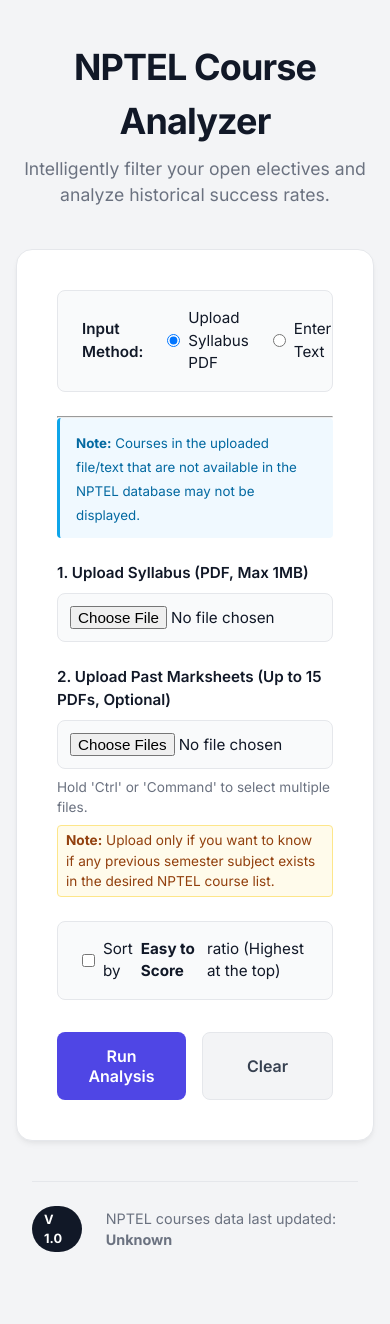
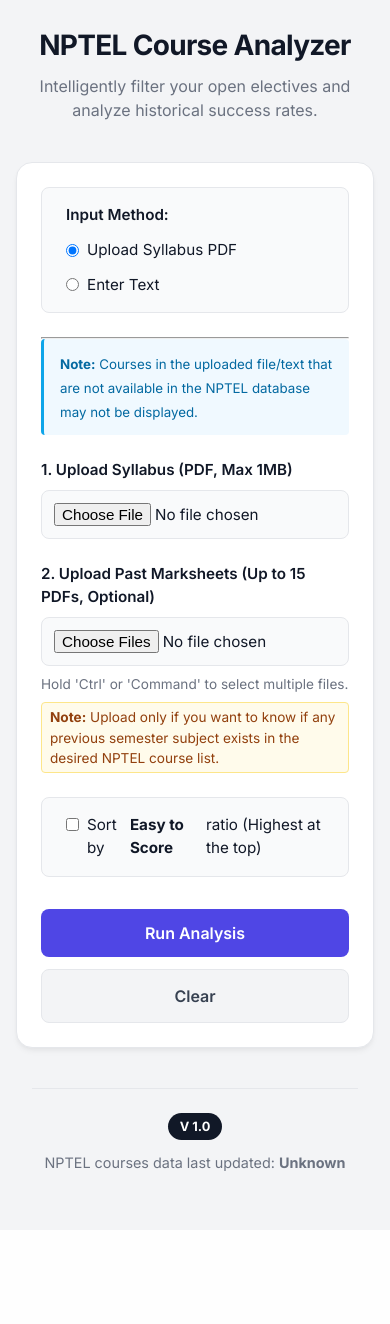
Before and after one commit to hasheerahmed/NPTEL-analyzer, a Flask app: page / in a window 390 px wide. After the commit the page ends 1171 px from the top, so only its background shows below. Run offline with Flask 3, Linux system fonts and the light colour scheme.

Commit message:
Made UI mobile responsive and updated course catalog scraper

```diff
--- a/static/style.css
+++ b/static/style.css
@@ -374,3 +374,61 @@
     font-size: 0.9rem;
     color: var(--text-muted);
 }
+
+/* ========================================================= */
+/* --- MOBILE RESPONSIVENESS (NEW) --- */
+/* ========================================================= */
+
+@media (max-width: 768px) {
+    /* Reduce edge padding on phones */
+    .wide-container {
+        padding: 1.5rem 1rem;
+    }
+
+    /* Shrink the main title so it fits on one line */
+    .main-header h1 {
+        font-size: 1.75rem;
+    }
+
+    .main-header p {
+        font-size: 1rem;
+    }
+
+    /* Shrink padding inside the white form card */
+    .upload-card {
+        padding: 1.5rem;
+    }
+
+    /* Fix the squished Input Method Toggles */
+    .toggle-group {
+        flex-direction: column;
+        align-items: flex-start; /* Stack them on the left */
+        gap: 0.75rem;
+    }
+
+    /* Allow the checkbox label to wrap naturally if needed */
+    .checkbox-label {
+        align-items: flex-start;
+    }
+    .checkbox-label input {
+        margin-top: 0.25rem; /* Align box with top of wrapped text */
+    }
+
+    /* Stack the Run Analysis and Clear buttons vertically */
+    .action-buttons {
+        flex-direction: column;
+        gap: 0.75rem;
+    }
+
+    .btn {
+        width: 100%; /* Make buttons full-width for easy thumb-tapping */
+    }
+
+    /* Fix the broken Footer layout */
+    .footer-content {
+        flex-direction: column;
+        justify-content: center;
+        text-align: center;
+        gap: 0.75rem;
+    }
+}
```
Also changed, not shown: core/updater.py (+5 -21 lines).
